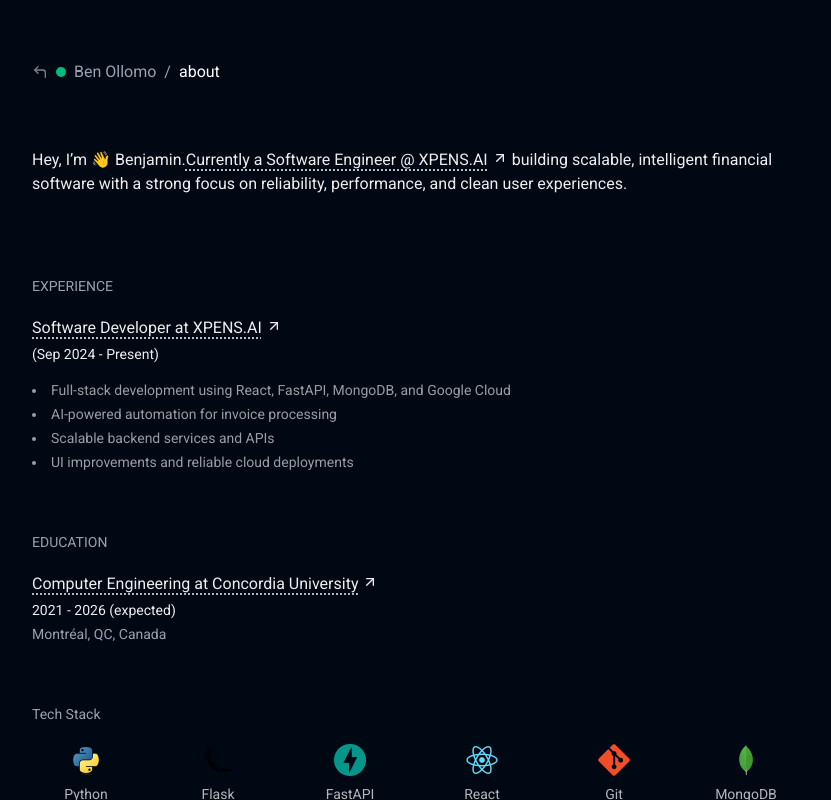
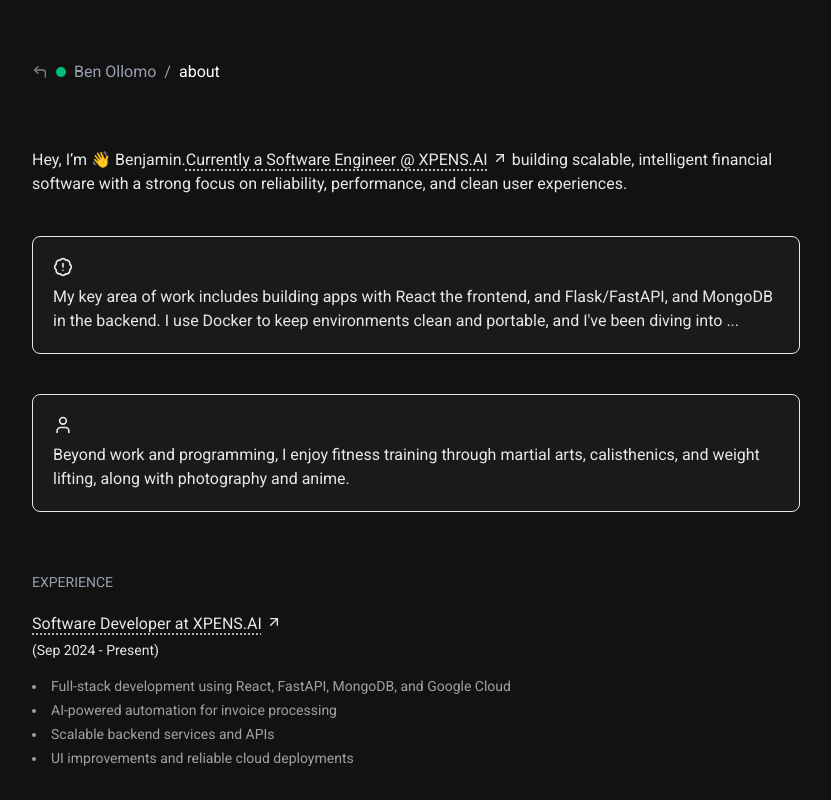
Before and after one commit to bbenjii/benollomo_portfolio, a Next.js app: page /about in a window 1280 px wide. Shown: the whole page, without its empty margins (224-1055 px from the left). Built offline with nearby package versions, Linux system fonts and the light colour scheme.

Commit message:
Updated About page with new sections for work and hobbies; adjusted global styles for consistent dark theme

```diff
--- a/src/app/about/page.js
+++ b/src/app/about/page.js
@@ -1,6 +1,6 @@
 'use client';
 
-import {ArrowUpRight} from "lucide-react";
+import {ArrowUpRight, BadgeAlert, User} from "lucide-react";
 import Link from "next/link";
 import {useState} from "react";
 import {info_translations, tech_stack} from "@/utils/profile_info";
@@ -35,7 +35,26 @@ export default function AboutPage() {
                         {"building scalable, intelligent financial software with a strong focus on reliability, performance, and clean user experiences."}
                     </span>
                 </p>
+                {/* Key area of work */}
+                <div className={'border rounded-lg p-5 mb-5 bg-secondary-1'}>
+                    <BadgeAlert size={20} className={'mb-2'}/>
+                    <p>
+                        {"My key area of work includes building apps with React the frontend, and Flask/FastAPI, and MongoDB in the backend. I use Docker to keep environments clean and portable, and I've been diving into ..."}
+                    </p>
+
+                </div>
+
+                {/* Beyond work */}
+                <div className={'border rounded-lg p-5 bg-secondary-1'}>
+                    <User size={20} className={'mb-2'}/>
+                    <p>
+                        {"Beyond work and programming, I enjoy fitness training through martial arts, calisthenics, and weight lifting, along with photography and anime."}
+                    </p>
+
+                </div>
             </div>
+
+
 
             <div className={'flex flex-col gap-5'}>
                 <span className={'text-sm text-gray-400'}>
--- a/src/app/globals.css
+++ b/src/app/globals.css
@@ -1,32 +1,21 @@
 @import "tailwindcss";
 
 :root {
-  --background: #000814;
-  --foreground: #ededed;
-
-
-  /*--background: #ffffff;*/
-  /*--foreground: #171717;*/
-
-      /*--background: #0A0A0A;*/
-
-}
-
-@theme inline {
-  --color-background: var(--background);
-  --color-foreground: var(--foreground);
-  --font-sans: var(--font-geist-sans);
-  --font-mono: var(--font-geist-mono);
+    /* Base */
+    --background: #121212;   /* primary base */
+    --foreground: #e5e7eb;   /* soft white */
 }
 
 @theme {
-  --color-primary-1: #000814;
-  --color-primary-2: #001d3d;
-  --color-primary-3: #003566;
-  --color-primary-4: #4C78AA;
-  --color-secondary-1: #ffc300;
-  --color-secondary-2: #ffd60a;
+    /* Primary – neutral charcoal */
+    --color-primary-1: #121212; /* main background */
+    --color-primary-2: #161616; /* surface */
+    --color-primary-3: #1c1c1c; /* elevated surface */
+    --color-primary-4: #262626; /* borders / dividers */
 
+    /* Secondary – warm dark neutral */
+    --color-secondary-1: #1a1a19; /* secondary base */
+    --color-secondary-2: #232321; /* hover / subtle contrast */
 
   --color-dark-0: #0A0A0A;
   --color-dark-800: #121212;
@@ -64,6 +53,13 @@
   --color-error: #D62828; /* Strong Red (Errors, Dangers) */
 
 
+}
+
+@theme inline {
+    --color-background: var(--background);
+    --color-foreground: var(--foreground);
+    --font-sans: var(--font-geist-sans);
+    --font-mono: var(--font-geist-mono);
 }
 
 @keyframes slideInRight {
```
